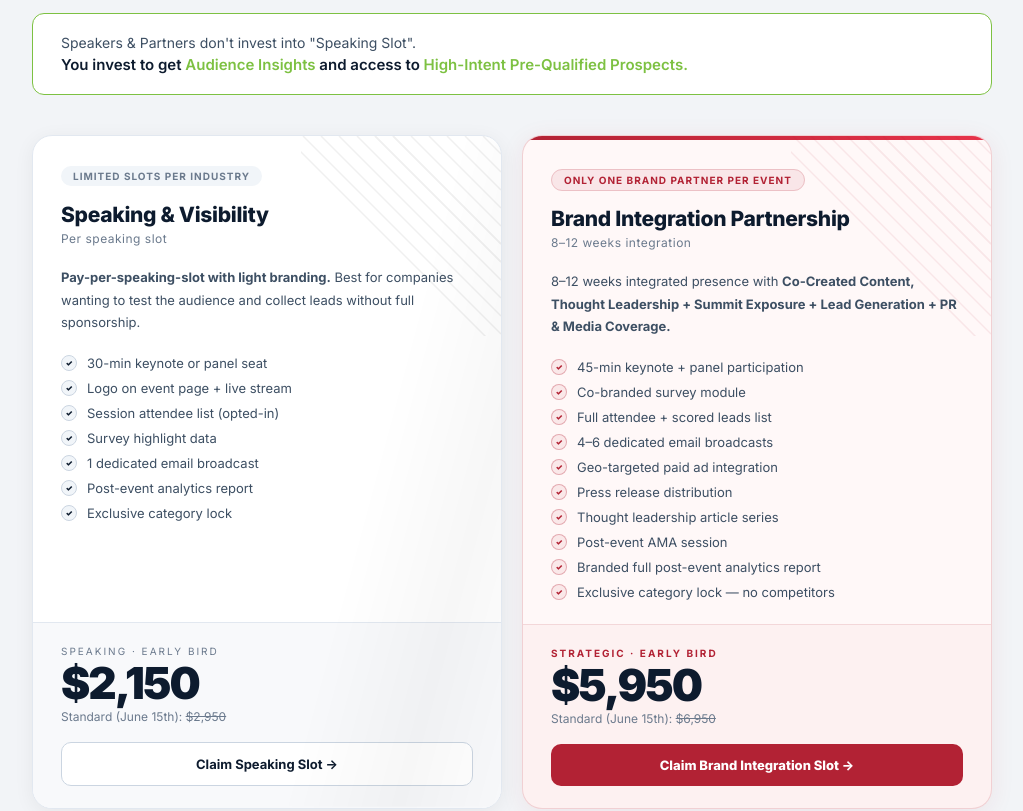
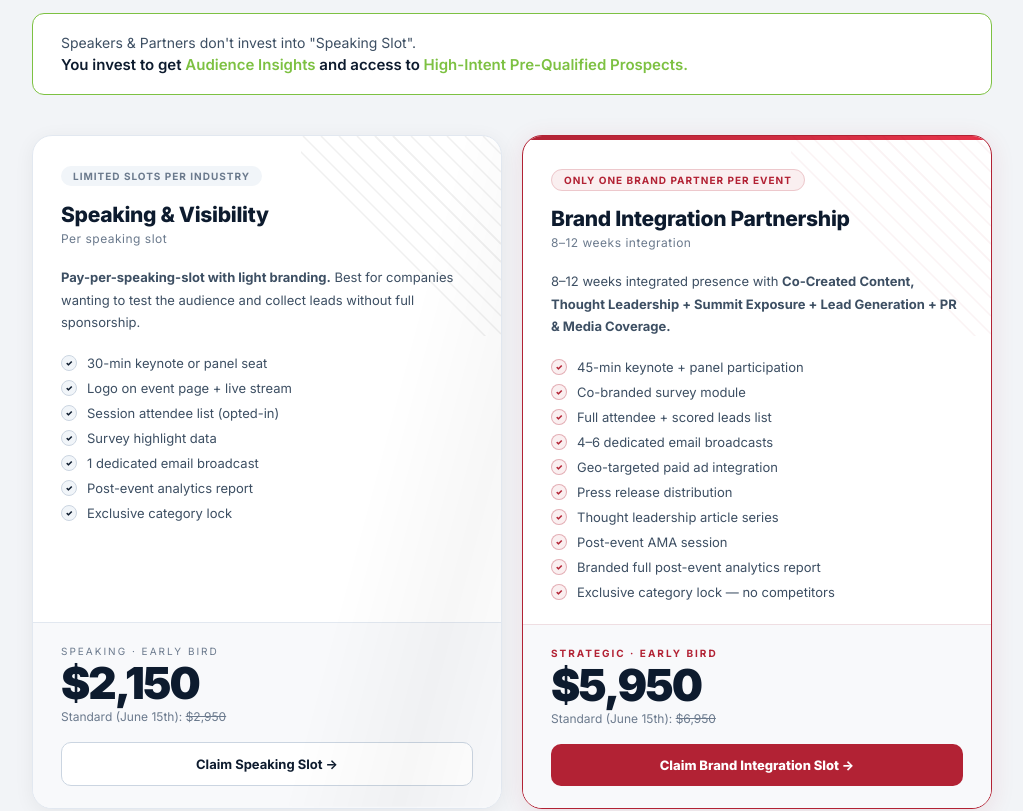
Before and after one commit to freedombusinesssummit-stack/eb5us, a Next.js app: page / in a window 1280 px wide. Shown: the part 8900-9711 px from the top of the page, without its empty margins (128-1151 px from the left). Built offline with nearby package versions, Linux system fonts and the light colour scheme.

Commit message:
Brand Integration card: white bg, red border + top bar + accents only

```diff
--- a/app/InvestAmericaSummit.tsx
+++ b/app/InvestAmericaSummit.tsx
@@ -739,14 +739,14 @@ function Pricing() {
             </div>
           </div>
 
-          {/* Card 2 — Brand Integration — light red tint bg, red accent */}
+          {/* Card 2 — Brand Integration — white bg, red accents */}
           <div className="price-card-2" style={{
-            background: "#FFF8F8",
-            border: `1.5px solid ${C.heroRed}30`,
+            background: C.bg,
+            border: `1.5px solid ${C.heroRed}`,
             borderRadius: 20, overflow: "hidden",
             display: "flex", flexDirection: "column",
             position: "relative",
-            boxShadow: `0 4px 24px rgba(178,34,52,0.08)`,
+            boxShadow: `0 4px 24px rgba(178,34,52,0.1)`,
             transition: "transform 0.25s ease, box-shadow 0.25s ease",
           }}>
             <div className="shimmer-red" />
@@ -755,14 +755,14 @@ function Pricing() {
             <div style={{ height: 4, background: `linear-gradient(90deg, ${C.heroRed}, #e8334a)` }} />
 
             {/* Diagonal lines — red tint */}
-            <svg style={{ position: "absolute", top: 0, right: 0, opacity: 0.08, pointerEvents: "none" }} width="200" height="200" viewBox="0 0 200 200">
+            <svg style={{ position: "absolute", top: 0, right: 0, opacity: 0.05, pointerEvents: "none" }} width="200" height="200" viewBox="0 0 200 200">
               {[0,18,36,54,72,90,108,126].map(i => <line key={i} x1={200-i} y1="0" x2="200" y2={i} stroke={C.heroRed} strokeWidth="1.5"/>)}
               {[0,18,36,54,72,90,108].map(i => <line key={`b${i}`} x1={92-i} y1="0" x2="200" y2={108+i} stroke={C.heroRed} strokeWidth="1.5"/>)}
             </svg>
 
             <div style={{ padding: "28px 28px 24px", flex: 1 }}>
               <div style={{ marginBottom: 18 }}>
-                <span style={{ background: `${C.heroRed}15`, color: C.heroRed, fontSize: 10, fontWeight: 700, padding: "4px 12px", borderRadius: 999, letterSpacing: 1, textTransform: "uppercase", border: `1px solid ${C.heroRed}30` }}>Only ONE Brand Partner Per Event</span>
+                <span style={{ background: `${C.heroRed}12`, color: C.heroRed, fontSize: 10, fontWeight: 700, padding: "4px 12px", borderRadius: 999, letterSpacing: 1, textTransform: "uppercase", border: `1px solid ${C.heroRed}30` }}>Only ONE Brand Partner Per Event</span>
               </div>
               <div style={{ fontSize: 21, fontWeight: 800, color: C.text, marginBottom: 4, letterSpacing: -0.3 }}>Brand Integration Partnership</div>
               <div style={{ fontSize: 12, color: C.textGray, marginBottom: 20, letterSpacing: 0.5 }}>8–12 weeks integration</div>
@@ -780,7 +780,7 @@ function Pricing() {
             </div>
 
             {/* Price footer */}
-            <div style={{ background: `${C.heroRed}08`, borderTop: `1px solid ${C.heroRed}20`, padding: "22px 28px" }}>
+            <div style={{ background: "#F8F9FB", borderTop: `1px solid ${C.heroRed}20`, padding: "22px 28px" }}>
               <div style={{ fontSize: 10, color: C.heroRed, letterSpacing: 2, textTransform: "uppercase", marginBottom: 4, fontWeight: 700 }}>Strategic · Early Bird</div>
               <div style={{ fontSize: 44, fontWeight: 900, color: C.text, letterSpacing: -2, lineHeight: 1, marginBottom: 4 }}>$5,950</div>
               <div style={{ fontSize: 12, color: C.textGray, marginBottom: 18 }}>Standard (June 15th): <span style={{ textDecoration: "line-through" }}>$6,950</span></div>
```
